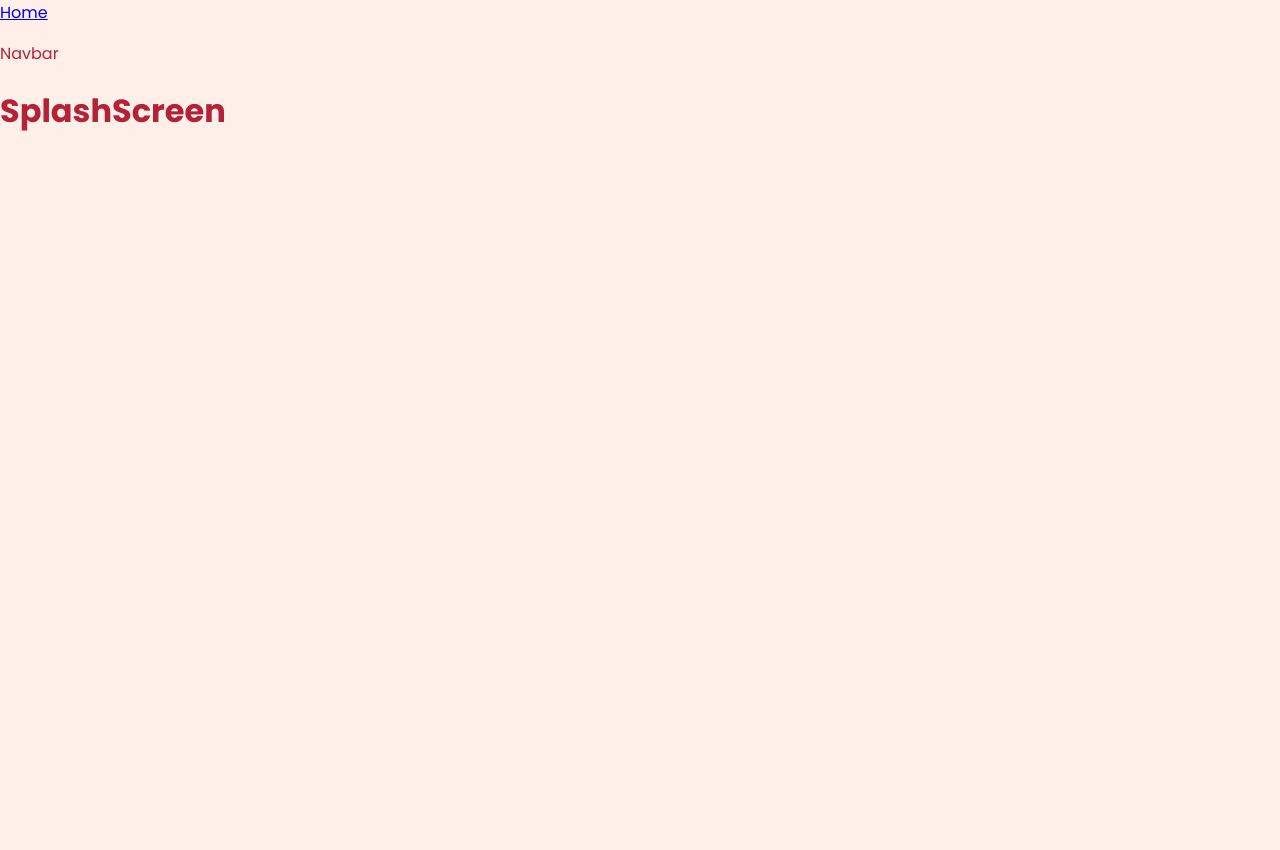
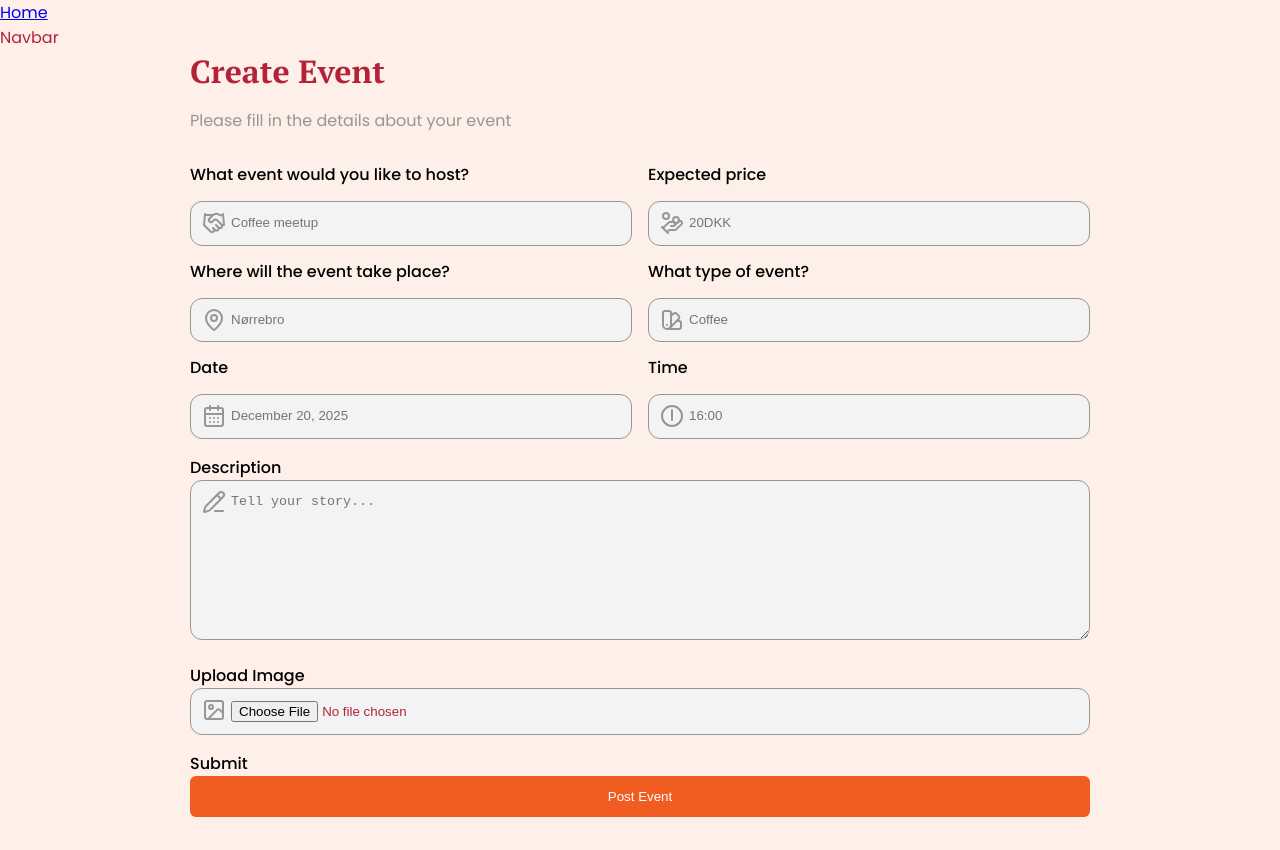
Before and after one commit to Austin-Imbastari/group4, a React (Vite) app: page / in a window 1280 px wide. Before the commit the page ends 800 px from the top, so only its background shows below. Built offline with nearby package versions, Linux system fonts and the light colour scheme.

Commit message:
created the creatpost component

```diff
--- a/package.json
+++ b/package.json
@@ -10,6 +10,7 @@
     "preview": "vite preview"
   },
   "dependencies": {
+    "lucide-react": "^0.546.0",
     "react": "^19.1.1",
     "react-dom": "^19.1.1",
     "react-router-dom": "^7.9.1",
--- a/src/App.jsx
+++ b/src/App.jsx
@@ -4,15 +4,16 @@ import NavBar from "./components/NavBar";
 import { theme } from "./theme/theme";
 import { ThemeProvider } from "styled-components";
 import { GlobalStyle } from "./theme/GlobalStyle";
+import CreatePost from "./components/CreatePost";
 
 function App() {
   return (
     <ThemeProvider theme={theme}>
       <GlobalStyle />
       <NavBar />
-      <Routes>
-        <Route path="/" element={<SplashScreen />} />
-      </Routes>
+
+      <CreatePost />
+      <Routes>{/* <Route path="/" element={<SplashScreen />} /> */}</Routes>
     </ThemeProvider>
   );
 }
--- /dev/null
+++ b/src/components/CreatePost.jsx
@@ -0,0 +1,265 @@
+import React from "react";
+import { useState, useEffect } from "react";
+import styled from "styled-components";
+import { Handshake, HandCoins, MapPin, SwatchBook, CalendarDays, Clock6, PencilLine, Image } from "lucide-react";
+
+const CreatePost = () => {
+  const [formData, setFormData] = useState({
+    title: "",
+    price: "",
+    location: "",
+    type: "",
+    date: "",
+    time: "",
+    description: "",
+    image: null,
+  });
+
+  const handleOnChange = (e) => {
+    const { id, value } = e.target;
+    setFormData((prev) => ({ ...prev, [id]: value }));
+  };
+
+  const handleOnSubmit = (e) => {
+    e.preventDefault();
+    /// this form will handle sending the data to the database
+  };
+
+  useEffect(() => {
+    console.log(formData);
+  }, [formData]);
+
+  return (
+    <Wrapper>
+      <TitleText>
+        <h1>Create Event</h1>
+        <p>Please fill in the details about your event</p>
+      </TitleText>
+
+      <FormGrid onSubmit={handleOnSubmit}>
+        <TitleField>
+          <label htmlFor="title">What event would you like to host?</label>
+          <InputContainer>
+            <Handshake className="icon" />
+            <input onChange={handleOnChange} id="title" type="text" placeholder="Coffee meetup" />
+          </InputContainer>
+        </TitleField>
+
+        <PriceField>
+          <label htmlFor="price">Expected price</label>
+          <InputContainer>
+            <HandCoins className="icon" />
+            <input onChange={handleOnChange} id="price" type="text" placeholder="20DKK" />
+          </InputContainer>
+        </PriceField>
+
+        <LocationField>
+          <label htmlFor="location">Where will the event take place?</label>
+          <InputContainer>
+            <MapPin className="icon" />
+            <input onChange={handleOnChange} id="location" type="text" placeholder="Nørrebro" />
+          </InputContainer>
+        </LocationField>
+
+        <TypeField>
+          <label htmlFor="type">What type of event?</label>
+          <InputContainer>
+            <SwatchBook className="icon" />
+            <input onChange={handleOnChange} id="type" type="text" placeholder="Coffee" />
+          </InputContainer>
+        </TypeField>
+
+        <DateField>
+          <label htmlFor="date">Date</label>
+          <InputContainer>
+            <CalendarDays className="icon" />
+            <input onChange={handleOnChange} id="date" type="text" placeholder="December 20, 2025" />
+          </InputContainer>
+        </DateField>
+
+        <TimeField>
+          <label htmlFor="time">Time</label>
+          <InputContainer>
+            <Clock6 className="icon" />
+            <input onChange={handleOnChange} id="time" type="text" placeholder="16:00" />
+          </InputContainer>
+        </TimeField>
+
+        <DescriptionField>
+          <label htmlFor="description">Description</label>
+          <InputContainer>
+            <PencilLine className="icon" aria-hidden="true" />
+            <textarea onChange={handleOnChange} id="description" placeholder="Tell your story..." rows={6} />{" "}
+          </InputContainer>
+        </DescriptionField>
+
+        <ImageField>
+          <label htmlFor="upload">Upload Image</label>
+          <InputContainer>
+            <Image className="icon" />
+            <input onChange={handleOnChange} id="image" type="file" className="input-file" accept=".png, .jpg, .jpeg" />
+          </InputContainer>
+        </ImageField>
+
+        <SubmitButton>
+          <label htmlFor="submit">Submit</label>
+          <InputContainer>
+            <button>Post Event</button>
+          </InputContainer>
+        </SubmitButton>
+      </FormGrid>
+    </Wrapper>
+  );
+};
+
+const Wrapper = styled.div`
+  min-height: 100vh;
+  max-width: 900px;
+  margin: auto;
+
+  label {
+    margin-bottom: 0.5rem;
+    line-height: 1.25;
+    font-weight: 500;
+    color: #000;
+  }
+
+  textarea {
+    min-height: 10rem;
+    resize: vertical;
+    padding-left: 2.5rem;
+    padding-top: 1rem;
+  }
+
+  input,
+  textarea {
+    padding: 0.75rem 1rem;
+    line-height: 1.4;
+    border: 1px solid ${({ theme }) => theme.colors.accentDark};
+    border-radius: 12px;
+    background-color: #f3f3f5;
+    appearance: none;
+    -webkit-appearance: none;
+    box-shadow: none;
+    width: 100%;
+    box-sizing: border-box;
+    padding-left: 2.5rem;
+
+    &:focus {
+      outline: none;
+      box-shadow: none;
+    }
+  }
+`;
+
+const TitleText = styled.div`
+  p {
+    margin-top: 1rem;
+    color: ${({ theme }) => theme.colors.accentDark};
+  }
+
+  h1 {
+    /* text-align: center; */
+    font-family: ${({ theme }) => theme.fonts.alt};
+  }
+`;
+
+const FormGrid = styled.form`
+  /* outline: 1px solid red; */
+  display: grid;
+  margin-top: 2rem;
+  grid-template-columns: 1fr 1fr;
+  gap: 1rem;
+  grid-template-areas:
+    "title     price"
+    "location  type"
+    "date      time"
+    "description description"
+    "upload    upload"
+    "submit    submit";
+  align-items: start;
+`;
+
+const InputContainer = styled.div`
+  position: relative;
+
+  .icon {
+    color: ${({ theme }) => theme.colors.accentDark};
+    position: absolute;
+    left: 12px;
+    top: 10px;
+    transform: none;
+    pointer-events: none;
+  }
+`;
+
+const TitleField = styled.div`
+  /* outline: 1px solid red; */
+  grid-area: title;
+  display: flex;
+  flex-direction: column;
+  gap: 0.5rem;
+`;
+
+const PriceField = styled.div`
+  grid-area: price;
+  display: flex;
+  flex-direction: column;
+  gap: 0.5rem;
+`;
+
+const LocationField = styled.div`
+  grid-area: location;
+  display: flex;
+  flex-direction: column;
+  gap: 0.5rem;
+`;
+
+const TypeField = styled.div`
+  grid-area: type;
+  display: flex;
+  flex-direction: column;
+  gap: 0.5rem;
+`;
+
+const DateField = styled.div`
+  grid-area: date;
+  display: flex;
+  flex-direction: column;
+  gap: 0.5rem;
+`;
+
+const TimeField = styled.div`
+  grid-area: time;
+  display: flex;
+  flex-direction: column;
+  gap: 0.5rem;
+`;
+
+const DescriptionField = styled.div`
+  grid-area: description;
+`;
+
+const ImageField = styled.div`
+  grid-area: upload;
+`;
+
+const SubmitButton = styled.div`
+  grid-area: submit;
+  button {
+    width: 100%;
+    padding: 0.8rem;
+    background: ${({ theme }) => theme.colors.primaryNormal};
+    cursor: pointer;
+    border: none;
+    border-radius: 6px;
+    color: white;
+    transition: all 0.2s ease-in-out;
+
+    &:hover {
+      background: ${({ theme }) => theme.colors.primaryNormalHover};
+    }
+  }
+`;
+
+export default CreatePost;
--- a/src/theme/GlobalStyle.js
+++ b/src/theme/GlobalStyle.js
@@ -1,11 +1,16 @@
 import { createGlobalStyle } from "styled-components";
-
 export const GlobalStyle = createGlobalStyle`
-    body {
+* {
         margin: 0;
         padding: 0;
+        box-sizing: border-box;
+}
+
+
+    body {
         font-family: ${(props) => props.theme.fonts.main};
         font-size: ${(props) => props.theme.fontSizes.medium};
         background-color: ${(props) => props.theme.colors.primaryLight};
         color: ${(props) => props.theme.colors.secondaryNormal};
+    }
 `;
--- a/src/theme/Theme.js
+++ b/src/theme/Theme.js
@@ -8,6 +8,7 @@ export const theme = {
     secondaryNormalHover: "#a12032",
     secondaryNormalActive: "#8f1c2d",
     secondaryLight: "#f7e9eb",
+    accentDark: "#959793",
   },
   fonts: {
     main: "'Poppins', sans-serif",
```
Also changed, not shown: src/components/CreateEvent.jsx (added, +16 -0 lines), 1 other file (tests, documents, lock files or other folders).
